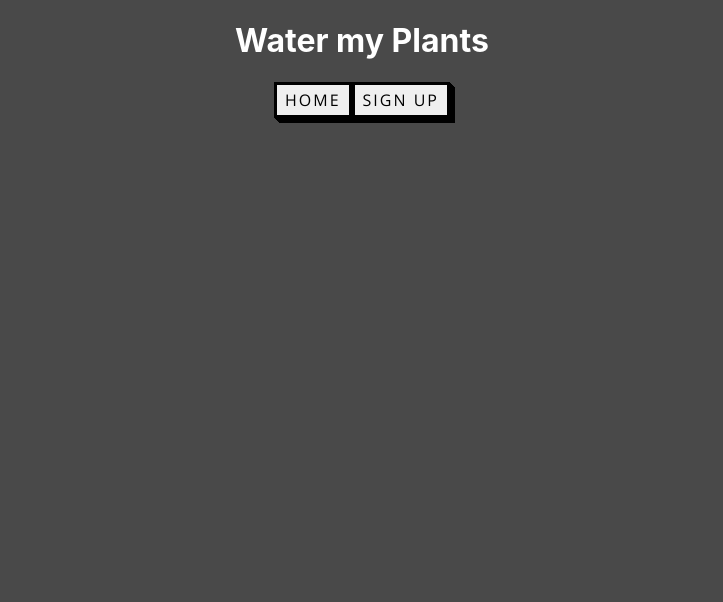
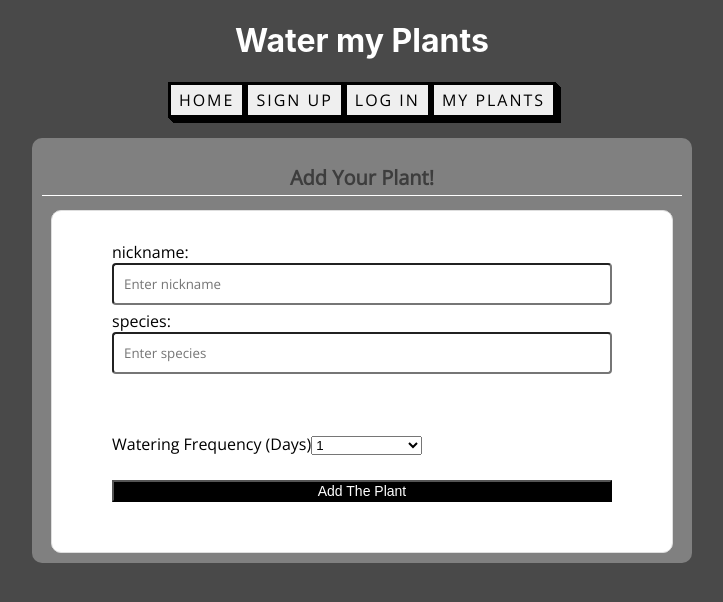
Before and after one commit to Build-Week-WMP/front-end, a React (Create React App) app: page /plants in a window 1280 px wide. Shown: the top 602 px of the page, without its empty margins (278-1001 px from the left). Built offline with nearby package versions, Linux system fonts and the light colour scheme.

Commit message:
all forms set up

```diff
--- a/src/App.js
+++ b/src/App.js
@@ -1,21 +1,28 @@
-import Home from './Components/Home'
-import {Route, Switch} from 'react-router-dom'
-import Signup from './Components/Signup'
-import Navigation from './Components/Navigation'
+import Home from "./Components/Home";
+import { Route, Switch } from "react-router-dom";
+import Signup from "./Components/Signup";
+import Login from "./Components/Login";
+import Plants from "./Components/Plants";
+import Navigation from "./Components/Navigation";
 
 function App() {
   return (
     <div>
-
-    <Navigation/>
-    <Switch>
-      <Route exact path='/'>
-    <Home/>
-    </Route>
-    <Route path='/signup'>
-      <Signup/>
-    </Route>
-    </Switch>
+      <Navigation />
+      <Switch>
+        <Route exact path="/">
+          <Home />
+        </Route>
+        <Route path="/signup">
+          <Signup />
+        </Route>
+        <Route path="/login">
+          <Login />
+        </Route>
+        <Route path="/plants">
+          <Plants />
+        </Route>
+      </Switch>
     </div>
   );
 }
--- /dev/null
+++ b/src/Components/Login.js
@@ -0,0 +1,77 @@
+import {Styles} from './Styled-Components'
+import {useState,useEffect} from 'react'
+import * as yup from 'yup';
+
+
+const schema = yup.object().shape({
+    username: yup.string().min(2, "Names must be at least 2 characters long"),
+    password: yup.string()
+   .min(8, 'Minimum 8 characters required!')
+})
+
+
+const Login = (props) => {
+
+    const [disabled, setDisabled] = useState(true);
+
+    const[form,updateValue] = useState({
+        username: '',
+        password: '',
+
+    })
+
+
+    const [errors, setErrors] = useState({
+        username: ' ',
+        password: ' ',
+    })
+
+
+    const setFormErrors = (name, value) => {
+        console.log(name,value)
+        yup.reach(schema, name).validate(value)
+        .then(() => setErrors({...errors, [name]: ''}))
+        .catch((err) => {
+            setErrors({...errors, [name]: err.errors})
+        })
+    }
+
+    const changeFunction = (e) => {
+        setFormErrors(e.target.name, e.target.value)
+        updateValue({...form,[e.target.name]:e.target.value})
+        console.log('form data in change',form)
+    }
+
+    useEffect(() => {
+        schema.isValid(form).then(valid =>setDisabled(!valid))
+    }, [form])
+
+    const submitFunction =(e)=>{
+        e.preventDefault();
+        console.log('form',form)
+        updateValue({
+            username: '',
+            password: '',
+
+        });
+    }
+
+    return (
+        <Styles>
+            <h1>Log In</h1>
+            <form onSubmit={submitFunction}>
+                <label> User Name:
+                    <input onChange={changeFunction} value={form.username} name="username" type="text" placeholder="Enter User Name"/>
+                </label>
+                <p className='error'>{errors.username}</p>
+                <label> Password:
+                    <input onChange={changeFunction} value={form.password} name="password" type="text" placeholder="Enter Password"/>
+                </label>
+                <p className='error'>{errors.password}</p>
+                <button className="submitButton" disabled = {disabled}>{disabled ? 'Not Valid' : 'Log In'}</button>
+            </form>
+        </Styles>
+    )
+}
+
+export default Login;
--- a/src/Components/Navigation.js
+++ b/src/Components/Navigation.js
@@ -1,61 +1,36 @@
-import { Link } from 'react-router-dom'
-import styled from 'styled-components'
-
-const NavButtons = styled.button`
-  font-family: "Open Sans", sans-serif;
-  font-size: 16px;
-  letter-spacing: 2px;
-  text-decoration: none;
-  text-transform: uppercase;
-  color: #000;
-  cursor: pointer;
-  border: 3px solid;
-  padding: 0.25em 0.5em;
-  box-shadow: 1px 1px 0px 0px, 2px 2px 0px 0px, 3px 3px 0px 0px, 4px 4px 0px 0px, 5px 5px 0px 0px;
-  position: relative;
-  touch-action: manipulation;
-}
-&:hover {
-  box-shadow: 0px 0px 0px 0px;
-  top: 5px;
-  left: 5px;
-}
-`
-const Nav = styled.div`
-    margin: 0 auto;
-    display: flex;
-    flex-direction: column;
-    align-items: center;
-    justify-content: center;
-    padding-bottom: 20px;
-
-`
-
+import { Link } from "react-router-dom";
+import { NavButtons, Nav } from "./Styled-Components";
 
 const Navigation = () => {
-
-return (<Nav>
+  return (
+    <Nav>
       <div>
         <h1>Water my Plants</h1>
       </div>
       <div>
         <NavButtons>
-    <Link to='/' className='navlinks'>Home
+          <Link to="/" className="navlinks">
+            Home
           </Link>
         </NavButtons>
-
-
-
         <NavButtons>
-    <Link to='/signup' className='navlinks'>Sign Up
+          <Link to="/signup" className="navlinks">
+            Sign Up
           </Link>
         </NavButtons>
-
-{/*
-<Link  to="/login" className="Login">Login </Link>
- */}
+        <NavButtons>
+          <Link to="/login" className="navlinks">
+            Log In
+          </Link>
+        </NavButtons>
+        <NavButtons>
+          <Link to="/plants" className="navlinks">
+            My Plants
+          </Link>
+        </NavButtons>
       </div>
     </Nav>
-)}
+  );
+};
 
 export default Navigation;
--- /dev/null
+++ b/src/Components/PlantForm.js
@@ -0,0 +1,84 @@
+import {useState} from 'react'
+import {Styles} from './Styled-Components'
+
+
+
+
+const PlantForm = ()=>{
+
+
+    const initialPlant = {
+        nickname: '',
+        species: '',
+        frequency: 1,
+
+      };
+
+      const [plant, setPlant] = useState(initialPlant)
+
+      const enterDetails = (evt) => {
+        const {name, value} = evt.target
+        console.log(name, value)
+        setPlant({...plant, [name] : value})
+        console.log('plant changed',plant)
+      }
+
+
+      const createPlant = (e)=>{
+          e.preventDefault()
+          console.log('plant data in form',plant)
+      }
+
+
+
+    return(
+        <div>
+
+        <Styles>
+        <h1>Add Your Plant!</h1>
+        <form onSubmit={createPlant}>
+        <label>
+          nickname:
+          <input
+            onChange={enterDetails}
+            type='text'
+            value={plant.nickname}
+            name='nickname'
+            placeholder='Enter nickname'
+          />
+        </label>
+        <label>
+          species:
+          <input
+            onChange={enterDetails}
+            type='text'
+            value={plant.species}
+            name='species'
+            placeholder='Enter species'
+          />
+        </label>
+        <div>
+          <p>H2O Frequency Timer:</p>
+          <label>
+            Watering Frequency (Days)
+            <select onChange = {enterDetails} value = {plant.frequency} name='frequency'>
+              <option>--Select Days--</option>
+              <option value='1'>1</option>
+              <option value='2'>2</option>
+              <option value='7'>7</option>
+              <option value='14'>14</option>
+              <option value='5'>5</option>
+            </select>
+          </label>
+        </div>
+        <button className='submitButton'>Add The Plant</button>
+      </form>
+
+      </Styles>
+      </div>
+    )
+
+
+}
+
+export default PlantForm
--- /dev/null
+++ b/src/Components/Plants.js
@@ -0,0 +1,11 @@
+import PlantForm from "./PlantForm";
+
+const Plants = () => {
+  return (
+    <div>
+      <PlantForm />
+    </div>
+  );
+};
+
+export default Plants;
--- a/src/Components/Signup.js
+++ b/src/Components/Signup.js
@@ -1,149 +1,108 @@
-import styled from 'styled-components'
-import {useState,useEffect} from 'react'
-import * as yup from 'yup';
-
-const Styles = styled.div`
- background: grey;
- padding: 10px;
- width: 50%;
- margin: 0 auto;
- border-radius: 10px;
- font-family: "Open Sans", sans-serif;
-
- h1 {
-   border-bottom: 1px solid white;
-   color: #3d3d3d;
-   margin: 3;
-   font-size: 20px;
-   font-weight: 600;
-   line-height: 24px;
-   padding: 5px;
-   text-align: center;
- }
-
- form {
-   background: white;
-   font-family: "Open Sans", sans-serif;
-   border: 1px solid #dedede;
-   border-radius: 10px;
-   display: flex;
-   flex-direction: column;
-   justify-content: space-around;
-   margin: 0 auto;
-   max-width: 500px;
-   padding: 30px 60px;
- }
-
- input {
-   border: 1px solid #black;
-   font-family: "Open Sans", sans-serif;
-   border-radius: 4px;
-   box-sizing: border-box;
-   padding: 10px;
-   width: 100%;
- }
-
- label {
-   color: black;
-   display: block;
-   font-family: "Open Sans", sans-serif;
-   font-size: 16px;
-   font-weight: 500;
-   margin-bottom: 5px;
- }
-
- .error {
-   color: red;
- }
-
- .submitButton {
-   background-color: black;
-   color: white;
-   font-family: sans-serif;
-   font-size: 14px;
-   margin: 20px 0px;
-`;
-
+import { Styles } from "./Styled-Components";
+import { useState, useEffect } from "react";
+import * as yup from "yup";
 
 const schema = yup.object().shape({
   username: yup.string().min(2, "Names must be at least 2 characters long"),
-    password: yup.string()
-   .min(8, 'Minimum 8 characters required!'),
-    phoneNumber: yup.number()
-    .min(7,'Enter the full number' )
-    .required('Phone Number is Required')
-})
+  password: yup.string().min(8, "Minimum 8 characters required!"),
+  phoneNumber: yup
+    .number()
+    .min(7, "Enter the full number")
+    .required("Phone Number is Required"),
+});
 
-
-const Signup = (props) => {
-
+const Signup = () => {
   const [disabled, setDisabled] = useState(true);
 
-    const[form,updateValue] = useState({
-        username: '',
-        phoneNumber: '',
-        password: '',
-
-    })
-
+  const [form, updateValue] = useState({
+    username: "",
+    phoneNumber: "",
+    password: "",
+  });
 
   const [errors, setErrors] = useState({
-        username: ' ',
-        phoneNumber: ' ',
-        password: ' ',
-    })
-
+    username: " ",
+    phoneNumber: " ",
+    password: " ",
+  });
 
   const setFormErrors = (name, value) => {
-        console.log(name,value)
-        yup.reach(schema, name).validate(value)
-        .then(() => setErrors({...errors, [name]: ''}))
+    console.log(name, value);
+    yup
+      .reach(schema, name)
+      .validate(value)
+      .then(() => setErrors({ ...errors, [name]: "" }))
       .catch((err) => {
-            setErrors({...errors, [name]: err.errors})
-        })
-    }
+        setErrors({ ...errors, [name]: err.errors });
+      });
+  };
 
   const changeFunction = (e) => {
-        setFormErrors(e.target.name, e.target.value)
-        updateValue({...form,[e.target.name]:e.target.value})
-        console.log('form data in change',form)
-    }
+    setFormErrors(e.target.name, e.target.value);
+    updateValue({ ...form, [e.target.name]: e.target.value });
+    console.log("form data in change", form);
+  };
 
   useEffect(() => {
-        schema.isValid(form).then(valid =>setDisabled(!valid))
-    }, [form])
+    schema.isValid(form).then((valid) => setDisabled(!valid));
+  }, [form]);
 
-    const submitFunction =(e)=>{
+  const submitFunction = (e) => {
     e.preventDefault();
-        console.log('form',form)
+    console.log("form", form);
     updateValue({
-            username: '',
-            phoneNumber: '',
-            password: '',
-
+      username: "",
+      phoneNumber: "",
+      password: "",
     });
-    }
+  };
 
   return (
     <Styles>
       <h1>Sign Up Form</h1>
       <form onSubmit={submitFunction}>
-                <label> User Name:
-                    <input onChange={changeFunction} value={form.username} name="username" type="text" placeholder="Enter User Name"/>
+        <label>
+          {" "}
+          User Name:
+          <input
+            onChange={changeFunction}
+            value={form.username}
+            name="username"
+            type="text"
+            placeholder="Enter User Name"
+          />
         </label>
-                <p className='error'>{errors.username}</p>
-                <label> Cell Number:
-                    <input onChange={changeFunction} value={form.phoneNumber} name="phoneNumber" type="string" placeholder="Enter Phone Number"/>
+        <p className="error">{errors.username}</p>
+        <label>
+          {" "}
+          Cell Number:
+          <input
+            onChange={changeFunction}
+            value={form.phoneNumber}
+            name="phoneNumber"
+            type="string"
+            placeholder="Enter Phone Number"
+          />
         </label>
-                <p className='error'>{errors.phoneNumber}</p>
-                <label> Password:
-                    <input onChange={changeFunction} value={form.password} name="password" type="text" placeholder="Enter Password"/>
+        <p className="error">{errors.phoneNumber}</p>
+        <label>
+          {" "}
+          Password:
+          <input
+            onChange={changeFunction}
+            value={form.password}
+            name="password"
+            type="text"
+            placeholder="Enter Password"
+          />
         </label>
-                <p className='error'>{errors.password}</p>
-                <button className="submitButton" disabled = {disabled}>{disabled ? 'Not Valid' : 'Yay'}</button>
+        <p className="error">{errors.password}</p>
+        <button className="submitButton" disabled={disabled}>
+          {disabled ? "Not Valid" : "Sign Up"}
+        </button>
       </form>
     </Styles>
-    )
-}
+  );
+};
 
 export default Signup;
--- /dev/null
+++ b/src/Components/Styled-Components.js
@@ -0,0 +1,104 @@
+import styled from 'styled-components';
+
+export const Styles = styled.div`
+ background: grey;
+ padding: 10px;
+ width: 50%;
+ margin: 0 auto;
+ border-radius: 10px;
+ font-family: "Open Sans", sans-serif;
+
+ h1 {
+   border-bottom: 1px solid white;
+   color: #3d3d3d;
+   margin: 3;
+   font-size: 20px;
+   font-weight: 600;
+   line-height: 24px;
+   padding: 5px;
+   text-align: center;
+ }
+
+ form {
+   background: white;
+   font-family: "Open Sans", sans-serif;
+   border: 1px solid #dedede;
+   border-radius: 10px;
+   display: flex;
+   flex-direction: column;
+   justify-content: space-around;
+   margin: 0 auto;
+   max-width: 500px;
+   padding: 30px 60px;
+ }
+
+ input {
+   border: 1px solid #black;
+   font-family: "Open Sans", sans-serif;
+   border-radius: 4px;
+   box-sizing: border-box;
+   padding: 10px;
+   width: 100%;
+ }
+
+ label {
+   color: black;
+   display: block;
+   font-family: "Open Sans", sans-serif;
+   font-size: 16px;
+   font-weight: 500;
+   margin-bottom: 5px;
+ }
+
+ .error {
+   color: red;
+ }
+
+ .submitButton {
+   background-color: black;
+   color: white;
+   font-family: sans-serif;
+   font-size: 14px;
+   margin: 20px 0px;
+`;
+
+export const NavButtons = styled.button`
+  font-family: "Open Sans", sans-serif;
+  font-size: 16px;
+  letter-spacing: 2px;
+  text-decoration: none;
+  text-transform: uppercase;
+  color: #000;
+  cursor: pointer;
+  border: 3px solid;
+  padding: 0.25em 0.5em;
+  box-shadow: 1px 1px 0px 0px, 2px 2px 0px 0px, 3px 3px 0px 0px, 4px 4px 0px 0px, 5px 5px 0px 0px;
+  position: relative;
+  touch-action: manipulation;
+}
+&:hover {
+  box-shadow: 0px 0px 0px 0px;
+  top: 5px;
+  left: 5px;
+}
+`;
+
+export const Nav = styled.div`
+  margin: 0 auto;
+  display: flex;
+  flex-direction: column;
+  align-items: center;
+  justify-content: center;
+  padding-bottom: 20px;
+`;
+
+export const HomeDiv = styled.div`
+  width: 80%;
+  margin: 0 auto;
+  padding-top: 30px;
+  text-align: center;
+`;
+
+export const IMG = styled.img`
+  width: 10%;
+`;
```
Also changed, not shown: src/Components/Home.js (+9 -24 lines). Lines whose indentation alone changed are shown as unchanged.
